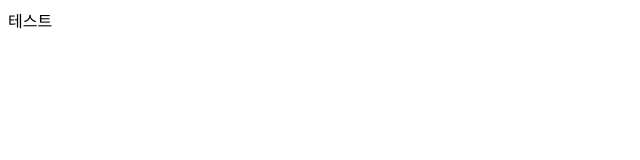
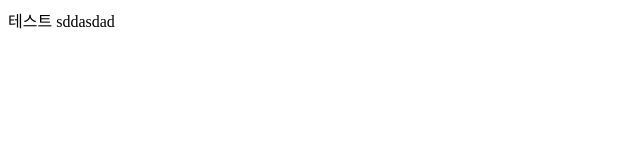
Before and after one commit to iodides/ktvdb, a plain HTML site: page index.html in a window 1280 px wide. Shown: the full height of the page, 0-640 px from the left. Drawn offline with Linux system fonts and the light colour scheme.

Commit message:
Update index.html

```diff
--- a/index.html
+++ b/index.html
@@ -4,4 +4,5 @@
 <title>ShowDown Web</title>
   테스트
   </head>
+  <body>sddasdad</body>
 </html>
```
